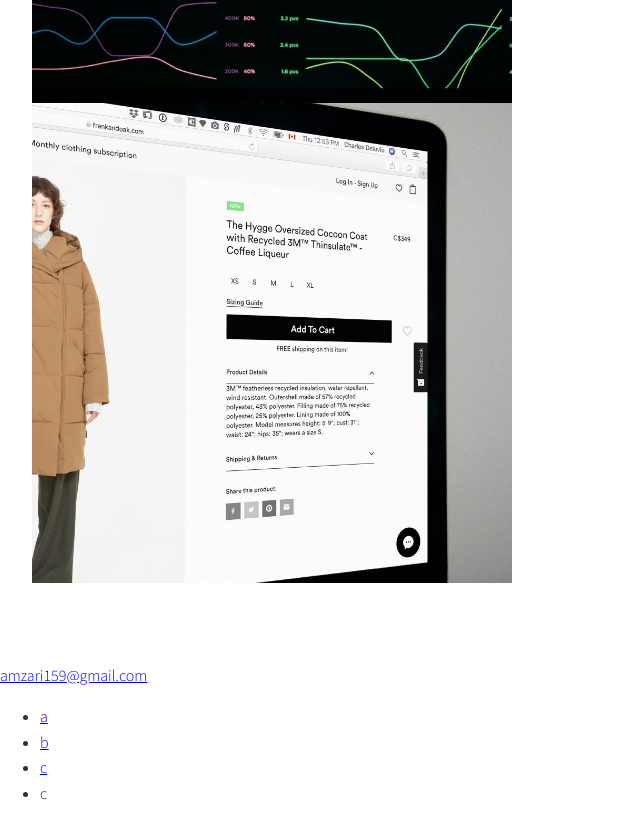
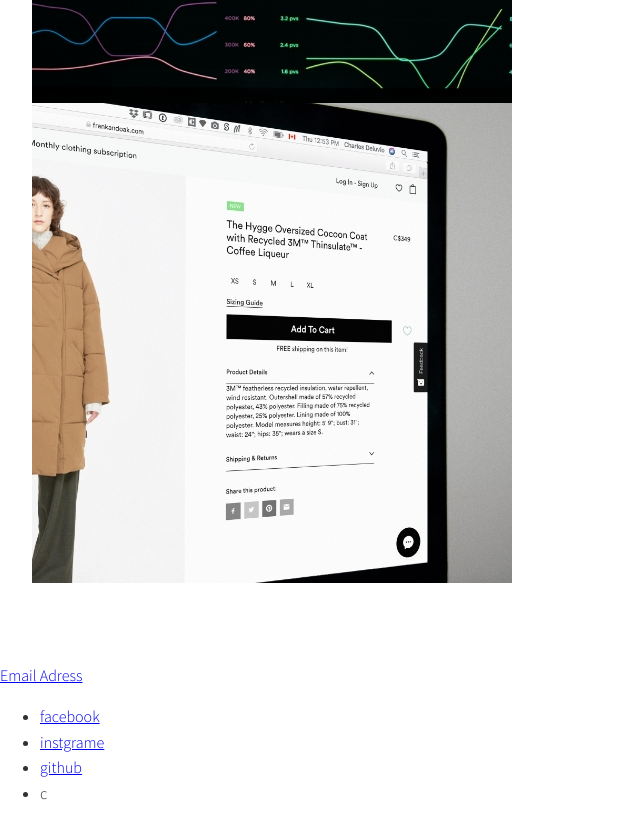
Before and after one commit to amazari159/developer_portfolio, a plain HTML site: page index.html in a window 1280 px wide. Shown: the part 6760-7583 px from the top of the page, without its empty margins (0-640 px from the left). Drawn offline with nearby package versions, Linux system fonts and the light colour scheme.

Commit message:
added social media links

```diff
--- a/index.html
+++ b/index.html
@@ -148,11 +148,11 @@
 
     <!-- Footer -->
          <footer>
-             <a href="mailto:amzari159@gmail.com" class="footer__link">amzari159@gmail.com</a>
+             <a href="mailto:amzari159@gmail.com" class="footer__link">Email Adress</a>
              <ul class="social-list">
-                 <li class="social-list__item"><a class="social-list__link" href="https://www.facebook.com/profile.php?id=100000581437909">a</a></li>
-                 <li class="social-list__item"><a class="social-list__link" href="https://www.instagram.com/stephen_zary/">b</a></li>
-                 <li class="social-list__item"><a class="social-list__link" href="https://github.com/amazari159">c</a></li>
+                 <li class="social-list__item"><a class="social-list__link" href="https://www.facebook.com/profile.php?id=100000581437909">facebook</a></li>
+                 <li class="social-list__item"><a class="social-list__link" href="https://www.instagram.com/stephen_zary/">instgrame</a></li>
+                 <li class="social-list__item"><a class="social-list__link" href="https://github.com/amazari159">github</a></li>
                  <li class="social-list__item"><a class="social-list__link">c</a></li>
              </ul>
         </footer>
```
